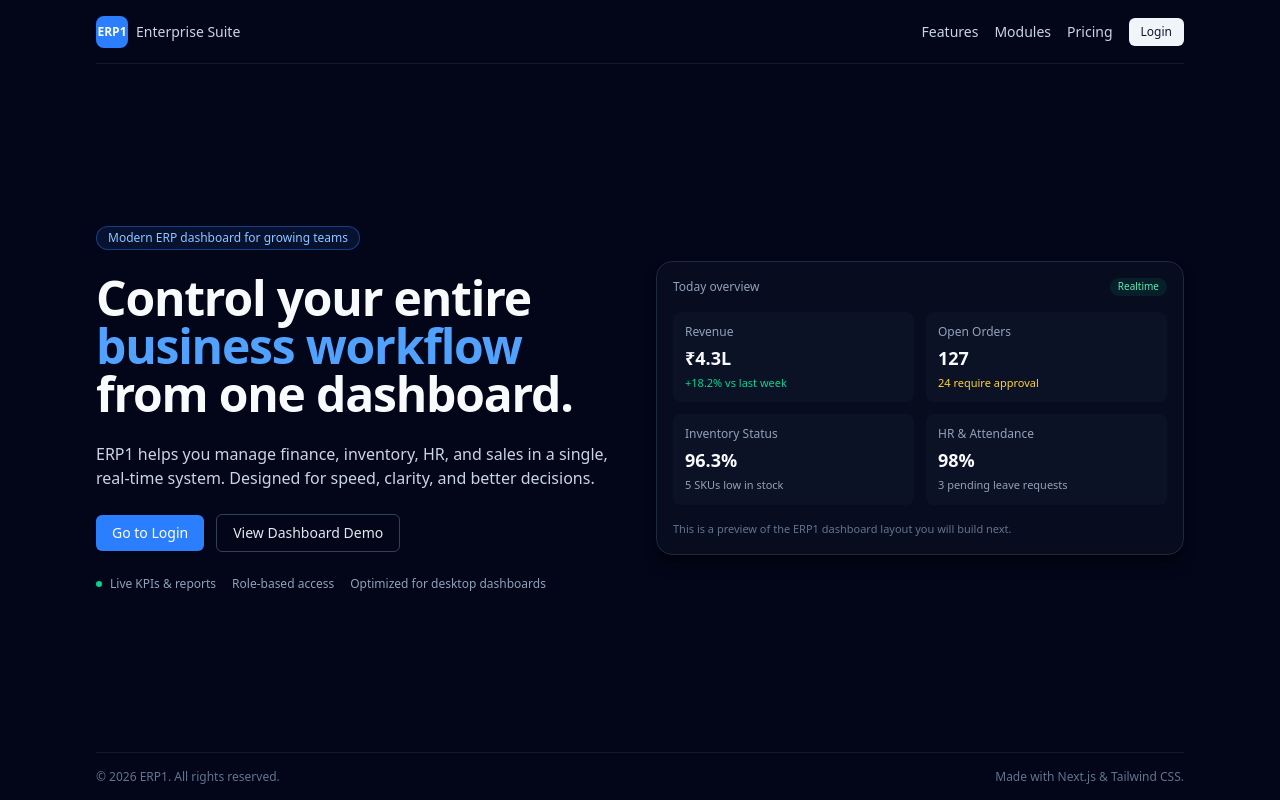
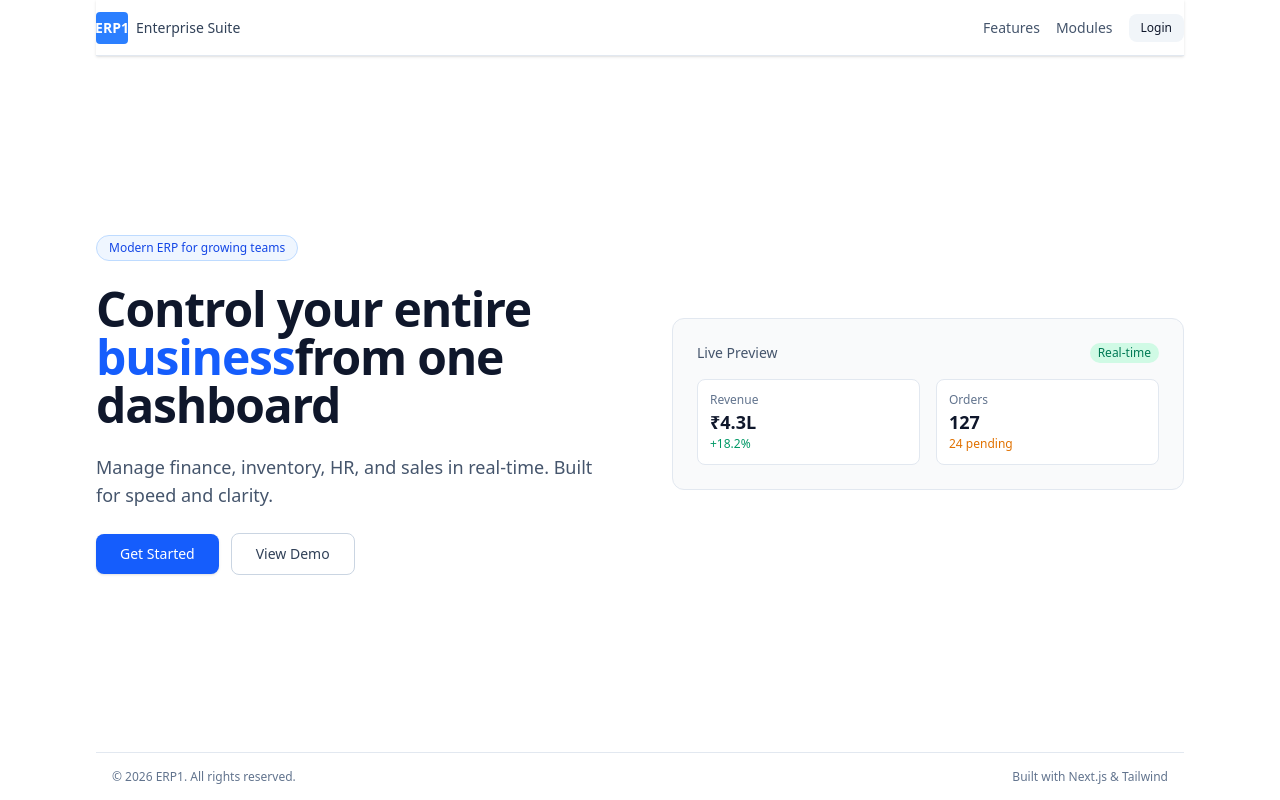
Before and after one commit to AkashMohan0301/erp1-frontend, a Next.js app: page / in a window 1280 px wide. Built offline with nearby package versions, Linux system fonts and the light colour scheme.

Commit message:
Implement login page, enhance dashboard layout, and add theme toggle functionality; integrate theme management with localStorage

```diff
--- a/src/app/(dashboard)/layout.tsx
+++ b/src/app/(dashboard)/layout.tsx
@@ -3,109 +3,89 @@
 import { ReactNode } from "react"
 import { useAppDispatch, useAppSelector } from "@/store/hooks"
 import { toggleSidebar } from "@/store/uiSlice"
+import { ThemeToggle } from "@/components/common/ThemeToggle"
 
-export default function DashboardLayout({
-  children,
-}: {
-  children: ReactNode
-}) {
+export default function DashboardLayout({ children }: { children: ReactNode }) {
   const dispatch = useAppDispatch()
   const sidebarOpen = useAppSelector((state) => state.ui.sidebarOpen)
 
   return (
-    <main className="flex min-h-screen bg-slate-950 text-slate-50">
-      {/* Sidebar */}
+    <main className="flex min-h-screen bg-white dark:bg-slate-950 text-slate-900 dark:text-slate-50">
+      {/* Simple Sidebar */}
       {sidebarOpen && (
-        <aside className="hidden w-64 flex-col border-r border-slate-800 bg-slate-950/80 px-4 py-4 sm:flex">
-          <div className="mb-6 flex items-center justify-between gap-2">
+        <aside className="w-60 border-r border-slate-200 dark:border-slate-800 bg-white dark:bg-slate-900 sm:flex flex-col">
+          <div className="p-4 border-b border-slate-200 dark:border-slate-800">
             <div className="flex items-center gap-2">
-              <div className="flex h-9 w-9 items-center justify-center rounded-lg bg-blue-500 text-sm font-semibold">
+              <div className="h-8 w-8 bg-blue-500 rounded text-white flex items-center justify-center font-semibold text-sm">
                 ERP1
               </div>
               <div>
-                <p className="text-xs font-semibold text-slate-100">
-                  ERP1 Dashboard
-                </p>
-                <p className="text-[11px] text-slate-500">Admin Panel</p>
+                <p className="text-sm font-semibold">ERP1 Dashboard</p>
+                <p className="text-xs text-slate-500 dark:text-slate-400">Admin</p>
               </div>
             </div>
           </div>
 
-          <nav className="space-y-1 text-sm">
-            <a
-              href="/dashboard"
-              className="flex items-center justify-between rounded-md bg-slate-900 px-3 py-2 text-slate-100"
-            >
-              <span>Overview</span>
-              <span className="text-[10px] text-emerald-400">Live</span>
+          <nav className="flex-1 p-2 space-y-1">
+            <a href="/dashboard" className="flex items-center p-2 rounded-lg bg-blue-50 dark:bg-blue-900/50 text-blue-700 dark:text-blue-300">
+              Overview
             </a>
-            <a
-              href="#"
-              className="block rounded-md px-3 py-2 text-slate-300 hover:bg-slate-900"
-            >
+            <a href="#" className="flex items-center p-2 rounded-lg text-slate-700 dark:text-slate-300 hover:bg-slate-100 dark:hover:bg-slate-800">
               Finance
             </a>
-            <a
-              href="#"
-              className="block rounded-md px-3 py-2 text-slate-300 hover:bg-slate-900"
-            >
+            <a href="#" className="flex items-center p-2 rounded-lg text-slate-700 dark:text-slate-300 hover:bg-slate-100 dark:hover:bg-slate-800">
               Inventory
             </a>
-            <a
-              href="#"
-              className="block rounded-md px-3 py-2 text-slate-300 hover:bg-slate-900"
-            >
-              HR & Payroll
+            <a href="#" className="flex items-center p-2 rounded-lg text-slate-700 dark:text-slate-300 hover:bg-slate-100 dark:hover:bg-slate-800">
+              HR
             </a>
-            <a
-              href="#"
-              className="block rounded-md px-3 py-2 text-slate-300 hover:bg-slate-900"
-            >
-              Sales & CRM
+            <a href="#" className="flex items-center p-2 rounded-lg text-slate-700 dark:text-slate-300 hover:bg-slate-100 dark:hover:bg-slate-800">
+              Sales
             </a>
           </nav>
         </aside>
       )}
 
-      {/* Main content area */}
-      <div className="flex min-h-screen flex-1 flex-col">
-        {/* Topbar */}
-        <header className="flex h-14 items-center justify-between border-b border-slate-800 bg-slate-950/70 px-4 backdrop-blur">
-          <div className="flex items-center gap-3 text-xs text-slate-400">
+      {/* Main content */}
+      <div className="flex flex-1 flex-col min-h-screen">
+        {/* Simple Topbar */}
+        <header className="h-14 border-b border-slate-200 dark:border-slate-800 bg-white dark:bg-slate-900 flex items-center px-4 shadow-sm">
+          <div className="flex items-center gap-3">
             <button
-              type="button"
-              className="rounded-md border border-slate-700 px-2 py-1 text-[11px] text-slate-200 hover:bg-slate-900 sm:hidden"
               onClick={() => dispatch(toggleSidebar())}
+              className="p-2 rounded-lg border border-slate-300 dark:border-slate-700 text-slate-600 dark:text-slate-300 hover:bg-slate-100 dark:hover:bg-slate-800 sm:hidden"
             >
-              {sidebarOpen ? "Hide" : "Menu"}
+              {sidebarOpen ? "←" : "→"}
             </button>
             <div>
-              <p className="font-medium text-slate-100">Today&apos;s Overview</p>
-              <p>Company: Demo Corp</p>
+              <h1 className="text-sm font-semibold text-slate-900 dark:text-slate-100">
+                Dashboard
+              </h1>
+              <p className="text-xs text-slate-500 dark:text-slate-400">Demo Corp</p>
             </div>
           </div>
 
-          <div className="flex items-center gap-3 text-xs">
-            <button className="rounded-md border border-slate-700 px-3 py-1 text-slate-200 hover:bg-slate-900">
+          <div className="flex items-center gap-2 ml-auto">
+            <ThemeToggle />
+            <button className="px-3 py-1 text-xs border rounded-lg border-slate-300 dark:border-slate-700 text-slate-700 dark:text-slate-300 hover:bg-slate-100 dark:hover:bg-slate-800">
               Settings
             </button>
-            <button className="rounded-md bg-slate-100 px-3 py-1 text-slate-900 hover:bg-white">
+            <button className="px-3 py-1 text-xs bg-slate-100 dark:bg-slate-800 text-slate-900 dark:text-slate-100 rounded-lg hover:bg-slate-200 dark:hover:bg-slate-700">
               Logout
             </button>
           </div>
         </header>
 
-        {/* Scrollable main + footer */}
-        <div className="flex flex-1 flex-col">
-          <div className="flex-1 overflow-y-auto bg-slate-950 px-4 py-4">
-            {children}
-          </div>
+        {/* Main content area */}
+        <main className="flex-1 p-6 overflow-auto bg-gray-50 dark:bg-slate-900">
+          {children}
+        </main>
 
-          <footer className="flex h-10 items-center justify-between border-t border-slate-800 bg-slate-950 px-4 text-[11px] text-slate-500">
-            <span>ERP1 · Internal dashboard</span>
-            <span>v1.0.0</span>
-          </footer>
-        </div>
+        {/* Simple Footer */}
+        <footer className="h-12 border-t border-slate-200 dark:border-slate-800 bg-white dark:bg-slate-900 flex items-center justify-between px-4 text-xs text-slate-500 dark:text-slate-400">
+          <span>ERP1 Dashboard</span>
+          <span>v1.0.0</span>
+        </footer>
       </div>
     </main>
   )
--- /dev/null
+++ b/src/app/ThemeScript.tsx
@@ -0,0 +1,17 @@
+"use client"
+
+import { useEffect } from "react"
+import { useAppSelector } from "@/store/hooks"
+
+export function ThemeScript() {
+  const theme = useAppSelector((state) => state.ui.theme)
+
+useEffect(() => {
+    // Only sync Redux with localStorage, don't change classes (head script handles that)
+    if (theme !== localStorage.getItem('theme')) {
+      localStorage.setItem('theme', theme)
+    }
+  }, [theme])
+
+  return null
+}
--- a/src/app/globals.css
+++ b/src/app/globals.css
@@ -1 +1,25 @@
 @import "tailwindcss";
+
+/* Custom variant for dark mode class */
+@custom-variant dark (&:where(.dark, .dark *));
+
+/* Your custom utility classes (no @apply for custom vars) */
+@layer components {
+
+  .btn-secondary {
+    @apply bg-slate-200 text-slate-900 hover:bg-slate-300;
+  }
+
+  .card {
+    @apply bg-white dark:bg-slate-900 rounded-lg shadow border border-slate-200 dark:border-slate-800 p-6;
+  }
+
+  /* Add more as needed */
+}
+
+/* Global styles */
+@layer base {
+  body {
+    @apply bg-slate-50 dark:bg-slate-950 text-slate-900 dark:text-slate-50;
+  }
+}
--- a/src/app/page.tsx
+++ b/src/app/page.tsx
@@ -1,139 +1,91 @@
 export default function HomePage() {
   return (
-    <main className="min-h-screen bg-slate-950 text-slate-50">
+    <main className="min-h-screen bg-white dark:bg-slate-950 text-slate-900 dark:text-slate-50">
       <div className="mx-auto flex min-h-screen max-w-6xl flex-col px-4 sm:px-6 lg:px-8">
-        {/* Nav */}
-        <header className="flex h-16 items-center justify-between border-b border-slate-800/60">
+        {/* Simple Nav */}
+        <header className="flex h-14 items-center justify-between border-b border-slate-200 dark:border-slate-800 bg-white dark:bg-slate-900 shadow-sm">
           <div className="flex items-center gap-2">
-            <div className="flex h-8 w-8 items-center justify-center rounded-lg bg-blue-500 text-xs font-semibold">
+            <div className="h-8 w-8 bg-blue-500 rounded flex items-center justify-center text-white font-semibold text-sm">
               ERP1
             </div>
-            <span className="text-sm font-medium text-slate-300">
+            <span className="text-sm font-medium text-slate-700 dark:text-slate-300">
               Enterprise Suite
             </span>
           </div>
 
           <nav className="flex items-center gap-4 text-sm">
-            <a href="#features" className="text-slate-300 hover:text-white">
+            <a href="#features" className="text-slate-600 dark:text-slate-300 hover:text-slate-900 dark:hover:text-white">
               Features
             </a>
-            <a href="#modules" className="text-slate-300 hover:text-white">
+            <a href="#modules" className="text-slate-600 dark:text-slate-300 hover:text-slate-900 dark:hover:text-white">
               Modules
             </a>
-            <a href="#pricing" className="text-slate-300 hover:text-white">
-              Pricing
-            </a>
-            <a
-              href="/login"
-              className="rounded-md bg-slate-100 px-3 py-1.5 text-xs font-medium text-slate-900 hover:bg-white"
-            >
+            <a href="/login" className="px-3 py-1.5 text-xs font-medium bg-slate-100 dark:bg-slate-800 text-slate-900 dark:text-slate-100 rounded-lg hover:bg-slate-200 dark:hover:bg-slate-700">
               Login
             </a>
           </nav>
         </header>
 
         {/* Hero */}
-        <section className="flex flex-1 flex-col items-start justify-center gap-8 py-10 md:flex-row md:items-center">
+        <section className="flex flex-1 flex-col items-start justify-center gap-8 py-12 md:flex-row md:items-center">
           <div className="flex-1 space-y-6">
-            <p className="inline-flex items-center rounded-full bg-blue-500/10 px-3 py-1 text-xs font-medium text-blue-300 ring-1 ring-inset ring-blue-500/40">
-              Modern ERP dashboard for growing teams
+            <p className="inline-flex items-center rounded-full bg-blue-50 dark:bg-blue-900/50 px-3 py-1 text-xs font-medium text-blue-700 dark:text-blue-300 border border-blue-200 dark:border-blue-800">
+              Modern ERP for growing teams
             </p>
 
-            <h1 className="text-balance text-3xl font-semibold tracking-tight text-slate-50 sm:text-4xl md:text-5xl">
+            <h1 className="text-3xl font-bold tracking-tight sm:text-4xl md:text-5xl">
               Control your entire{" "}
-              <span className="text-blue-400">business workflow</span> from one
-              dashboard.
+              <span className="text-blue-600 dark:text-blue-400">business</span>
+              from one dashboard
             </h1>
 
-            <p className="max-w-xl text-sm text-slate-300 sm:text-base">
-              ERP1 helps you manage finance, inventory, HR, and sales in a
-              single, real‑time system. Designed for speed, clarity, and better
-              decisions.
+            <p className="max-w-xl text-lg text-slate-600 dark:text-slate-400">
+              Manage finance, inventory, HR, and sales in real-time. Built for speed and clarity.
             </p>
 
             <div className="flex flex-wrap items-center gap-3">
               <a
                 href="/login"
-                className="inline-flex items-center justify-center rounded-md bg-blue-500 px-4 py-2 text-sm font-medium text-white shadow-sm hover:bg-blue-600"
+                className="px-6 py-2.5 bg-blue-600 text-white text-sm font-medium rounded-lg shadow-sm hover:bg-blue-700"
               >
-                Go to Login
+                Get Started
               </a>
-              <button className="inline-flex items-center justify-center rounded-md border border-slate-700 px-4 py-2 text-sm font-medium text-slate-200 hover:bg-slate-900">
-                View Dashboard Demo
+              <button className="px-6 py-2.5 border border-slate-300 dark:border-slate-700 text-sm font-medium text-slate-700 dark:text-slate-300 rounded-lg hover:bg-slate-50 dark:hover:bg-slate-800">
+                View Demo
               </button>
-            </div>
-
-            <div className="flex flex-wrap items-center gap-4 text-xs text-slate-400">
-              <span className="flex items-center gap-2">
-                <span className="h-1.5 w-1.5 rounded-full bg-emerald-400" />
-                Live KPIs & reports
-              </span>
-              <span>Role‑based access</span>
-              <span>Optimized for desktop dashboards</span>
             </div>
           </div>
 
-          {/* Right side panel */}
-          <div className="mt-8 flex-1 md:mt-0">
-            <div className="rounded-2xl border border-slate-800 bg-slate-900/40 p-4 shadow-lg shadow-black/40">
-              <div className="mb-4 flex items-center justify-between text-xs text-slate-400">
-                <span>Today overview</span>
-                <span className="rounded-full bg-emerald-500/10 px-2 py-0.5 text-[10px] font-medium text-emerald-300">
-                  Realtime
+          {/* Simple preview cards */}
+          <div className="mt-12 flex-1 md:mt-0 md:pl-8">
+            <div className="bg-gray-50 dark:bg-slate-800/50 rounded-xl border border-slate-200 dark:border-slate-700 p-6">
+              <div className="mb-4 flex items-center justify-between text-sm">
+                <span className="text-slate-600 dark:text-slate-400">Live Preview</span>
+                <span className="px-2 py-0.5 bg-emerald-100 dark:bg-emerald-900/50 text-xs font-medium text-emerald-700 dark:text-emerald-300 rounded-full">
+                  Real-time
                 </span>
               </div>
 
-              <div className="grid grid-cols-2 gap-3 text-xs">
-                <div className="rounded-lg bg-slate-900/60 p-3">
-                  <p className="text-slate-400">Revenue</p>
-                  <p className="mt-1 text-lg font-semibold text-slate-50">
-                    ₹4.3L
-                  </p>
-                  <p className="mt-1 text-[11px] text-emerald-400">
-                    +18.2% vs last week
-                  </p>
+              <div className="grid grid-cols-2 gap-4">
+                <div className="p-3 bg-white dark:bg-slate-900 rounded-lg border border-slate-200 dark:border-slate-800">
+                  <p className="text-xs text-slate-500 dark:text-slate-400">Revenue</p>
+                  <p className="text-lg font-semibold text-slate-900 dark:text-slate-50">₹4.3L</p>
+                  <p className="text-xs text-emerald-600 dark:text-emerald-400">+18.2%</p>
                 </div>
-                <div className="rounded-lg bg-slate-900/60 p-3">
-                  <p className="text-slate-400">Open Orders</p>
-                  <p className="mt-1 text-lg font-semibold text-slate-50">
-                    127
-                  </p>
-                  <p className="mt-1 text-[11px] text-amber-300">
-                    24 require approval
-                  </p>
-                </div>
-                <div className="rounded-lg bg-slate-900/60 p-3">
-                  <p className="text-slate-400">Inventory Status</p>
-                  <p className="mt-1 text-lg font-semibold text-slate-50">
-                    96.3%
-                  </p>
-                  <p className="mt-1 text-[11px] text-slate-400">
-                    5 SKUs low in stock
-                  </p>
-                </div>
-                <div className="rounded-lg bg-slate-900/60 p-3">
-                  <p className="text-slate-400">HR & Attendance</p>
-                  <p className="mt-1 text-lg font-semibold text-slate-50">
-                    98%
-                  </p>
-                  <p className="mt-1 text-[11px] text-slate-400">
-                    3 pending leave requests
-                  </p>
+                <div className="p-3 bg-white dark:bg-slate-900 rounded-lg border border-slate-200 dark:border-slate-800">
+                  <p className="text-xs text-slate-500 dark:text-slate-400">Orders</p>
+                  <p className="text-lg font-semibold text-slate-900 dark:text-slate-50">127</p>
+                  <p className="text-xs text-amber-600 dark:text-amber-400">24 pending</p>
                 </div>
               </div>
-
-              <p className="mt-4 text-[11px] text-slate-500">
-                This is a preview of the ERP1 dashboard layout you will build
-                next.
-              </p>
             </div>
           </div>
         </section>
 
-        {/* Simple footer for landing */}
-        <footer className="flex h-12 items-center justify-between border-t border-slate-800/60 text-xs text-slate-500">
+        {/* Footer */}
+        <footer className="h-12 border-t border-slate-200 dark:border-slate-800 bg-white dark:bg-slate-900 flex items-center justify-between px-4 text-xs text-slate-500 dark:text-slate-400">
           <p>© {new Date().getFullYear()} ERP1. All rights reserved.</p>
-          <p>Made with Next.js & Tailwind CSS.</p>
+          <p>Built with Next.js & Tailwind</p>
         </footer>
       </div>
     </main>
--- a/src/app/providers.tsx
+++ b/src/app/providers.tsx
@@ -5,12 +5,14 @@ import { Provider } from "react-redux"
 import { store } from "@/store"
 import { QueryClientProvider } from "@tanstack/react-query"
 import { queryClient } from "@/lib/queryClient"
+import { ThemeScript } from "./ThemeScript"
 
 export function Providers({ children }: { children: ReactNode }) {
   return (
     <Provider store={store}>
       <QueryClientProvider client={queryClient}>
         {children}
+        <ThemeScript />
       </QueryClientProvider>
     </Provider>
   )
--- /dev/null
+++ b/src/components/common/ThemeToggle.tsx
@@ -0,0 +1,30 @@
+"use client"
+
+import { useAppDispatch, useAppSelector } from "@/store/hooks"
+import { toggleTheme } from "@/store/uiSlice"
+import { Sun, Moon } from "lucide-react"
+
+export function ThemeToggle() {
+  const dispatch = useAppDispatch()
+  const theme = useAppSelector((state) => state.ui.theme)
+
+  const handleToggle = () => {
+    dispatch(toggleTheme()) // Redux updates state
+    // Force immediate class change
+    document.documentElement.classList.toggle("dark")
+  }
+
+  return (
+    <button
+      onClick={handleToggle}
+      className="flex h-9 w-9 items-center justify-center rounded-lg text-slate-500 dark:text-slate-400 hover:bg-slate-200 dark:hover:bg-slate-800 ring-1 ring-inset ring-slate-300 dark:ring-slate-700 hover:text-slate-900 dark:hover:text-slate-200 transition-all"
+      title={theme === "dark" ? "Switch to light" : "Switch to dark"}
+    >
+      {theme === "dark" ? (
+        <Sun className="h-4 w-4" />
+      ) : (
+        <Moon className="h-4 w-4" />
+      )}
+    </button>
+  )
+}
```
Also changed, not shown: src/app/(auth)/layout.tsx (+87 -8 lines), src/app/layout.tsx (+19 -1 lines), src/store/uiSlice.ts (+9 -5 lines).
